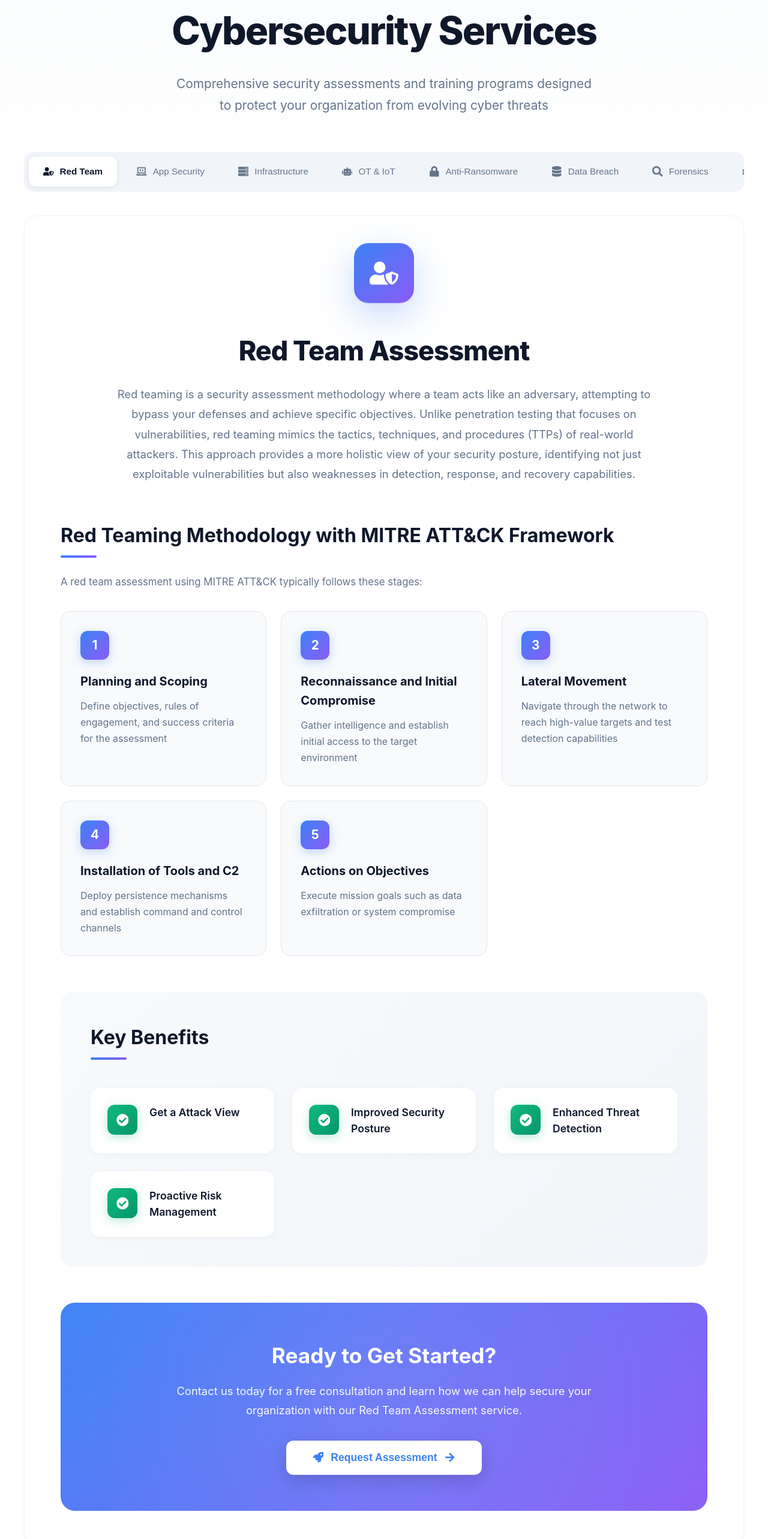
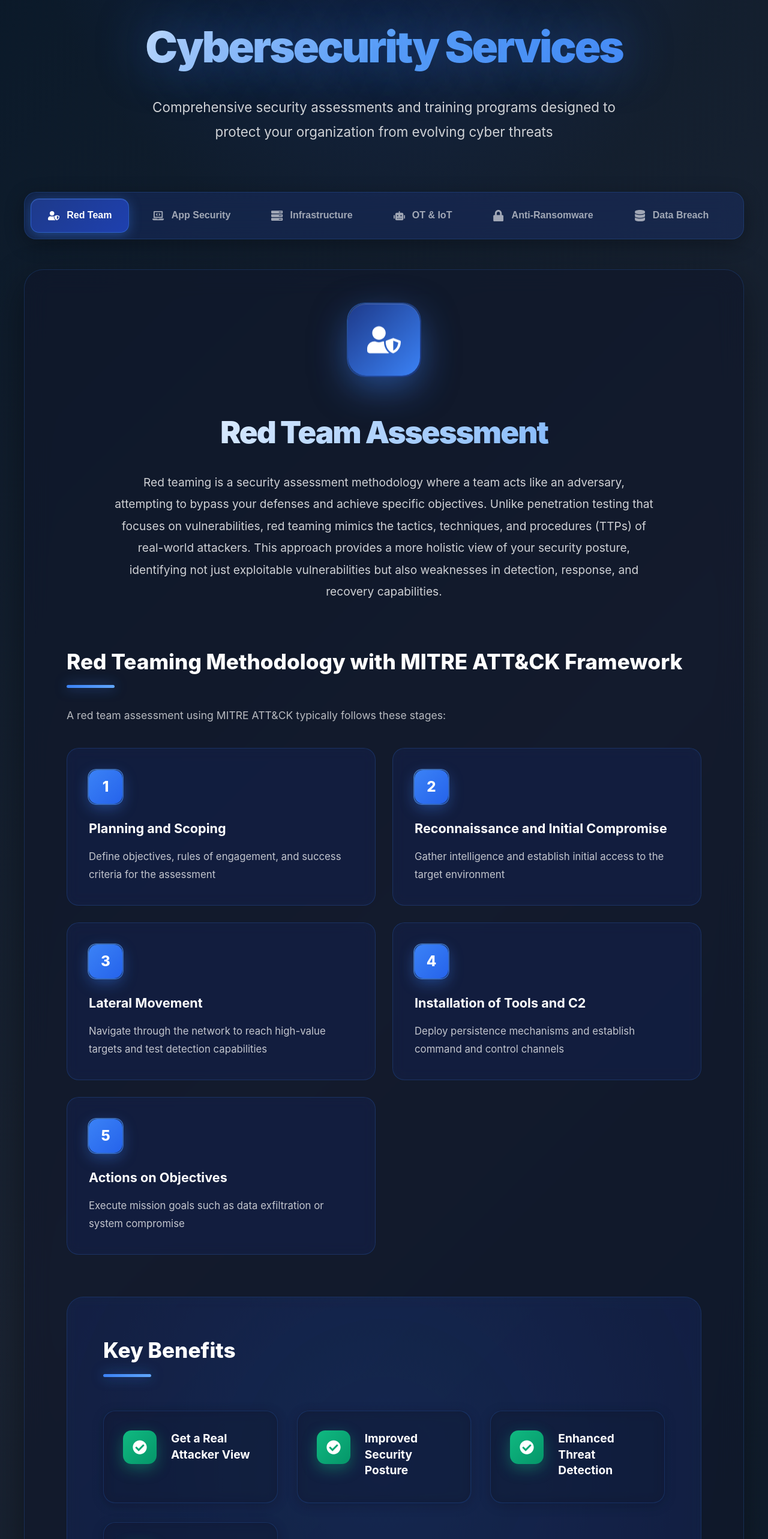
Before and after one commit to octaleadsprivatelimited-cloud/transasia, a React (Create React App) app in the folder client/: page /services in a window 1280 px wide. Shown: the part 160-2726 px from the top of the page at 60% size. Built offline with nearby package versions, Linux system fonts and the light colour scheme.

Commit message:
Add dark blue theme UI to Cybersecurity Services page with enhanced visual effects

```diff
--- a/client/src/pages/CyberSecurityServices.js
+++ b/client/src/pages/CyberSecurityServices.js
@@ -11,40 +11,63 @@ const float = keyframes`
   50% { transform: translateY(-15px); }
 `;
 
+const shimmer = keyframes`
+  0% { background-position: -1000px 0; }
+  100% { background-position: 1000px 0; }
+`;
+
 const PageContainer = styled.div`
   min-height: 100vh;
   padding-top: 80px;
-  background: #ffffff;
+  background: linear-gradient(135deg, #0a1929 0%, #1a2332 50%, #0a1929 100%);
+  position: relative;
+
+  &::before {
+    content: '';
+    position: absolute;
+    top: 0;
+    left: 0;
+    right: 0;
+    height: 500px;
+    background: radial-gradient(circle at 50% 0%, rgba(30, 58, 138, 0.3) 0%, transparent 70%);
+    pointer-events: none;
+  }
 `;
 
 const HeroSection = styled.section`
-  padding: 80px 40px 60px;
-  background: linear-gradient(180deg, #f8fafc 0%, #ffffff 100%);
+  padding: 100px 40px 80px;
   text-align: center;
+  position: relative;
+  z-index: 1;
 
   @media (max-width: 768px) {
-    padding: 60px 20px 40px;
+    padding: 80px 20px 60px;
   }
 `;
 
 const HeroTitle = styled.h1`
-  font-size: 4rem;
-  font-weight: 800;
-  color: #0f172a;
-  margin-bottom: 20px;
-  letter-spacing: -2px;
+  font-size: 4.5rem;
+  font-weight: 900;
+  background: linear-gradient(135deg, #ffffff 0%, #60a5fa 50%, #3b82f6 100%);
+  -webkit-background-clip: text;
+  -webkit-text-fill-color: transparent;
+  background-clip: text;
+  margin-bottom: 24px;
+  letter-spacing: -3px;
+  text-shadow: 0 0 80px rgba(59, 130, 246, 0.5);
 
   @media (max-width: 768px) {
-    font-size: 2.5rem;
+    font-size: 2.8rem;
+    letter-spacing: -1px;
   }
 `;
 
 const HeroSubtitle = styled.p`
-  font-size: 1.3rem;
-  color: #64748b;
-  max-width: 700px;
+  font-size: 1.4rem;
+  color: rgba(255, 255, 255, 0.8);
+  max-width: 800px;
   margin: 0 auto;
-  line-height: 1.7;
+  line-height: 1.8;
 
   @media (max-width: 768px) {
     font-size: 1.1rem;
@@ -54,74 +77,110 @@ const HeroSubtitle = styled.p`
 const TabsContainer = styled.div`
   max-width: 1400px;
   margin: 0 auto;
-  padding: 0 40px 80px;
+  padding: 0 40px 100px;
+  position: relative;
+  z-index: 1;
 
   @media (max-width: 768px) {
-    padding: 0 20px 60px;
+    padding: 0 20px 80px;
   }
 `;
 
 const TabsHeader = styled.div`
   display: flex;
-  gap: 8px;
-  padding: 8px;
-  background: #f1f5f9;
-  border-radius: 16px;
+  gap: 10px;
+  padding: 10px;
+  background: rgba(30, 58, 138, 0.3);
+  backdrop-filter: blur(20px);
+  border: 1px solid rgba(59, 130, 246, 0.2);
+  border-radius: 20px;
   overflow-x: auto;
-  margin-bottom: 40px;
-  box-shadow: 0 1px 3px rgba(0, 0, 0, 0.05);
+  margin-bottom: 50px;
+  box-shadow: 0 8px 32px rgba(0, 0, 0, 0.3);
 
-  /* Hide scrollbar for cleaner look */
+  /* Custom scrollbar */
   &::-webkit-scrollbar {
-    height: 4px;
+    height: 6px;
   }
 
   &::-webkit-scrollbar-track {
-    background: transparent;
+    background: rgba(255, 255, 255, 0.05);
+    border-radius: 3px;
   }
 
   &::-webkit-scrollbar-thumb {
-    background: #cbd5e1;
-    border-radius: 2px;
+    background: rgba(59, 130, 246, 0.5);
+    border-radius: 3px;
+
+    &:hover {
+      background: rgba(59, 130, 246, 0.7);
+    }
   }
 
   @media (max-width: 768px) {
-    gap: 6px;
-    padding: 6px;
+    gap: 8px;
+    padding: 8px;
   }
 `;
 
 const Tab = styled.button`
   flex: 1;
   min-width: fit-content;
-  padding: 16px 24px;
-  background: ${props => props.active ? '#ffffff' : 'transparent'};
-  border: none;
-  border-radius: 12px;
-  font-size: 0.95rem;
-  font-weight: ${props => props.active ? '600' : '500'};
-  color: ${props => props.active ? '#0f172a' : '#64748b'};
+  padding: 18px 28px;
+  background: ${props => props.active
+    ? 'linear-gradient(135deg, #1e3a8a 0%, #1e40af 100%)'
+    : 'transparent'};
+  border: ${props => props.active
+    ? '1px solid rgba(59, 130, 246, 0.5)'
+    : '1px solid transparent'};
+  border-radius: 14px;
+  font-size: 1rem;
+  font-weight: ${props => props.active ? '700' : '600'};
+  color: ${props => props.active ? '#ffffff' : 'rgba(255, 255, 255, 0.6)'};
   cursor: pointer;
   transition: all 0.3s ease;
   white-space: nowrap;
   display: flex;
   align-items: center;
   justify-content: center;
-  gap: 10px;
-  box-shadow: ${props => props.active ? '0 2px 8px rgba(0, 0, 0, 0.08)' : 'none'};
+  gap: 12px;
+  box-shadow: ${props => props.active
+    ? '0 4px 20px rgba(59, 130, 246, 0.4), inset 0 1px 0 rgba(255, 255, 255, 0.1)'
+    : 'none'};
+  position: relative;
+  overflow: hidden;
+
+  &::before {
+    content: '';
+    position: absolute;
+    top: 0;
+    left: -100%;
+    width: 100%;
+    height: 100%;
+    background: linear-gradient(90deg, transparent, rgba(255, 255, 255, 0.1), transparent);
+    transition: left 0.5s;
+  }
 
   &:hover {
-    color: #0f172a;
-    background: ${props => props.active ? '#ffffff' : 'rgba(255, 255, 255, 0.5)'};
+    color: #ffffff;
+    background: ${props => props.active
+      ? 'linear-gradient(135deg, #1e3a8a 0%, #1e40af 100%)'
+      : 'rgba(30, 58, 138, 0.5)'};
+    border-color: rgba(59, 130, 246, 0.3);
+    transform: translateY(-2px);
+
+    &::before {
+      left: 100%;
+    }
   }
 
   svg {
-    font-size: 1.1rem;
+    font-size: 1.2rem;
   }
 
   @media (max-width: 768px) {
-    padding: 12px 16px;
-    font-size: 0.85rem;
+    padding: 14px 20px;
+    font-size: 0.9rem;
 
     svg {
       font-size: 1rem;
@@ -130,70 +189,88 @@ const Tab = styled.button`
 `;
 
 const TabContent = styled(motion.div)`
-  background: #ffffff;
-  border-radius: 24px;
-  padding: 60px;
-  box-shadow: 0 1px 3px rgba(0, 0, 0, 0.05);
-  border: 1px solid #f1f5f9;
+  background: rgba(15, 23, 42, 0.6);
+  backdrop-filter: blur(20px);
+  border: 1px solid rgba(59, 130, 246, 0.2);
+  border-radius: 32px;
+  padding: 70px;
+  box-shadow: 0 20px 60px rgba(0, 0, 0, 0.4);
 
   @media (max-width: 768px) {
-    padding: 40px 30px;
-    border-radius: 20px;
+    padding: 50px 30px;
+    border-radius: 24px;
   }
 `;
 
 const ContentHeader = styled.div`
   text-align: center;
-  margin-bottom: 60px;
+  margin-bottom: 70px;
 `;
 
 const ContentIcon = styled.div`
-  width: 100px;
-  height: 100px;
-  margin: 0 auto 30px;
-  border-radius: 24px;
-  background: linear-gradient(135deg, #3b82f6 0%, #8b5cf6 100%);
+  width: 120px;
+  height: 120px;
+  margin: 0 auto 40px;
+  border-radius: 30px;
+  background: linear-gradient(135deg, #1e3a8a 0%, #3b82f6 100%);
   display: flex;
   align-items: center;
   justify-content: center;
-  font-size: 3rem;
+  font-size: 3.5rem;
   color: white;
-  box-shadow: 0 20px 60px rgba(59, 130, 246, 0.3);
+  box-shadow: 0 20px 60px rgba(59, 130, 246, 0.5), inset 0 1px 0 rgba(255, 255, 255, 0.2);
   animation: ${float} 4s ease-in-out infinite;
+  position: relative;
+
+  &::before {
+    content: '';
+    position: absolute;
+    inset: -2px;
+    border-radius: 30px;
+    padding: 2px;
+    background: linear-gradient(135deg, #3b82f6, #1e40af);
+    -webkit-mask: linear-gradient(#fff 0 0) content-box, linear-gradient(#fff 0 0);
+    -webkit-mask-composite: xor;
+    mask-composite: exclude;
+    opacity: 0.5;
+  }
 
   @media (max-width: 768px) {
-    width: 80px;
-    height: 80px;
-    font-size: 2.5rem;
+    width: 100px;
+    height: 100px;
+    font-size: 3rem;
   }
 `;
 
 const ContentTitle = styled.h2`
-  font-size: 2.8rem;
-  font-weight: 800;
-  color: #0f172a;
-  margin-bottom: 20px;
-  letter-spacing: -1px;
+  font-size: 3.2rem;
+  font-weight: 900;
+  background: linear-gradient(135deg, #ffffff 0%, #60a5fa 100%);
+  -webkit-background-clip: text;
+  -webkit-text-fill-color: transparent;
+  background-clip: text;
+  margin-bottom: 24px;
+  letter-spacing: -2px;
 
   @media (max-width: 768px) {
-    font-size: 2rem;
+    font-size: 2.2rem;
   }
 `;
 
 const ContentDescription = styled.p`
-  font-size: 1.15rem;
-  color: #64748b;
-  line-height: 1.8;
+  font-size: 1.2rem;
+  color: rgba(255, 255, 255, 0.8);
+  line-height: 1.9;
   max-width: 900px;
   margin: 0 auto;
 
   @media (max-width: 768px) {
-    font-size: 1rem;
+    font-size: 1.05rem;
   }
 `;
 
 const Section = styled.section`
-  margin-bottom: 60px;
+  margin-bottom: 70px;
 
   &:last-child {
     margin-bottom: 0;
@@ -201,166 +278,135 @@ const Section = styled.section`
 `;
 
 const SectionHeader = styled.div`
-  margin-bottom: 35px;
+  margin-bottom: 40px;
 `;
 
 const SectionTitle = styled.h3`
-  font-size: 2rem;
-  font-weight: 700;
-  color: #0f172a;
-  margin-bottom: 12px;
+  font-size: 2.2rem;
+  font-weight: 800;
+  color: #ffffff;
+  margin-bottom: 16px;
   display: inline-block;
   position: relative;
-  padding-bottom: 12px;
+  padding-bottom: 16px;
 
   &::after {
     content: '';
     position: absolute;
     bottom: 0;
     left: 0;
-    width: 60px;
-    height: 4px;
-    background: linear-gradient(90deg, #3b82f6 0%, #8b5cf6 100%);
-    border-radius: 2px;
+    width: 80px;
+    height: 5px;
+    background: linear-gradient(90deg, #3b82f6 0%, #60a5fa 100%);
+    border-radius: 3px;
+    box-shadow: 0 0 20px rgba(59, 130, 246, 0.6);
   }
 
   @media (max-width: 768px) {
-    font-size: 1.6rem;
+    font-size: 1.8rem;
   }
 `;
 
 const SectionSubtitle = styled.p`
-  font-size: 1.05rem;
-  color: #64748b;
-  margin-top: 15px;
+  font-size: 1.1rem;
+  color: rgba(255, 255, 255, 0.7);
+  margin-top: 16px;
 `;
 
 const MethodologyGrid = styled.div`
   display: grid;
-  grid-template-columns: repeat(auto-fit, minmax(320px, 1fr));
-  gap: 24px;
+  grid-template-columns: repeat(auto-fit, minmax(340px, 1fr));
+  gap: 28px;
 
   @media (max-width: 768px) {
     grid-template-columns: 1fr;
-    gap: 20px;
+    gap: 24px;
   }
 `;
 
 const MethodologyCard = styled(motion.div)`
-  padding: 32px;
-  background: #f8fafc;
-  border: 1px solid #e2e8f0;
-  border-radius: 16px;
-  transition: all 0.3s ease;
+  padding: 36px;
+  background: rgba(30, 58, 138, 0.2);
+  backdrop-filter: blur(10px);
+  border: 1px solid rgba(59, 130, 246, 0.2);
+  border-radius: 20px;
+  transition: all 0.4s ease;
+  position: relative;
+  overflow: hidden;
+
+  &::before {
+    content: '';
+    position: absolute;
+    top: 0;
+    left: -100%;
+    width: 100%;
+    height: 100%;
+    background: linear-gradient(90deg, transparent, rgba(59, 130, 246, 0.1), transparent);
+    transition: left 0.6s;
+  }
 
   &:hover {
-    background: #ffffff;
-    border-color: #3b82f6;
-    box-shadow: 0 8px 30px rgba(59, 130, 246, 0.12);
-    transform: translateY(-4px);
+    background: rgba(30, 58, 138, 0.3);
+    border-color: rgba(59, 130, 246, 0.5);
+    box-shadow: 0 12px 40px rgba(59, 130, 246, 0.2);
+    transform: translateY(-6px);
+
+    &::before {
+      left: 100%;
+    }
   }
 `;
 
 const CardNumber = styled.div`
-  width: 48px;
-  height: 48px;
-  border-radius: 12px;
-  background: linear-gradient(135deg, #3b82f6 0%, #8b5cf6 100%);
+  width: 56px;
+  height: 56px;
+  border-radius: 14px;
+  background: linear-gradient(135deg, #3b82f6 0%, #2563eb 100%);
   display: flex;
   align-items: center;
   justify-content: center;
-  font-size: 1.3rem;
-  font-weight: 700;
+  font-size: 1.5rem;
+  font-weight: 800;
   color: white;
-  margin-bottom: 20px;
-  box-shadow: 0 4px 16px rgba(59, 130, 246, 0.3);
+  margin-bottom: 24px;
+  box-shadow: 0 8px 24px rgba(59, 130, 246, 0.4);
+  position: relative;
+
+  &::after {
+    content: '';
+    position: absolute;
+    inset: -2px;
+    border-radius: 14px;
+    padding: 2px;
+    background: linear-gradient(135deg, #60a5fa, #3b82f6);
+    -webkit-mask: linear-gradient(#fff 0 0) content-box, linear-gradient(#fff 0 0);
+    -webkit-mask-composite: xor;
+    mask-composite: exclude;
+    opacity: 0.6;
+  }
 `;
 
 const CardTitle = styled.h4`
-  font-size: 1.25rem;
+  font-size: 1.35rem;
   font-weight: 700;
-  color: #0f172a;
-  margin-bottom: 12px;
+  color: #ffffff;
+  margin-bottom: 14px;
 `;
 
 const CardDescription = styled.p`
-  font-size: 1rem;
-  color: #64748b;
-  line-height: 1.7;
+  font-size: 1.05rem;
+  color: rgba(255, 255, 255, 0.75);
+  line-height: 1.8;
   margin: 0;
 `;
 
 const BenefitsSection = styled.div`
-  background: linear-gradient(135deg, #f8fafc 0%, #f1f5f9 100%);
-  border-radius: 20px;
-  padding: 50px;
-  margin-top: 60px;
-
-  @media (max-width: 768px) {
-    padding: 40px 30px;
-  }
-`;
-
-const BenefitsGrid = styled.div`
-  display: grid;
-  grid-template-columns: repeat(auto-fit, minmax(260px, 1fr));
-  gap: 30px;
-  margin-top: 35px;
-
-  @media (max-width: 768px) {
-    grid-template-columns: 1fr;
-    gap: 20px;
-  }
-`;
-
-const BenefitCard = styled(motion.div)`
-  display: flex;
-  align-items: flex-start;
-  gap: 20px;
-  padding: 28px;
-  background: #ffffff;
-  border-radius: 16px;
-  box-shadow: 0 2px 12px rgba(0, 0, 0, 0.04);
-  transition: all 0.3s ease;
-
-  &:hover {
-    box-shadow: 0 8px 30px rgba(0, 0, 0, 0.08);
-    transform: translateY(-5px);
-  }
-`;
-
-const BenefitIcon = styled.div`
-  width: 50px;
-  height: 50px;
-  border-radius: 12px;
-  background: linear-gradient(135deg, #10b981 0%, #059669 100%);
-  display: flex;
-  align-items: center;
-  justify-content: center;
-  flex-shrink: 0;
-  color: white;
-  font-size: 1.3rem;
-  box-shadow: 0 4px 16px rgba(16, 185, 129, 0.3);
-`;
-
-const BenefitText = styled.div`
-  flex: 1;
-`;
-
-const BenefitTitle = styled.h5`
-  font-size: 1.1rem;
-  font-weight: 600;
-  color: #0f172a;
-  margin: 0;
-  line-height: 1.5;
-`;
-
-const CTASection = styled.div`
-  margin-top: 60px;
+  background: rgba(30, 58, 138, 0.2);
+  backdrop-filter: blur(10px);
+  border: 1px solid rgba(59, 130, 246, 0.2);
+  border-radius: 28px;
   padding: 60px;
-  background: linear-gradient(135deg, #3b82f6 0%, #8b5cf6 100%);
-  border-radius: 24px;
-  text-align: center;
+  margin-top: 70px;
   position: relative;
   overflow: hidden;
 
@@ -371,12 +417,98 @@ const CTASection = styled.div`
     right: -50%;
     width: 200%;
     height: 200%;
-    background: radial-gradient(circle, rgba(255, 255, 255, 0.1) 0%, transparent 70%);
-    animation: ${float} 6s ease-in-out infinite;
+    background: radial-gradient(circle, rgba(59, 130, 246, 0.1) 0%, transparent 70%);
+    animation: ${float} 8s ease-in-out infinite;
   }
 
   @media (max-width: 768px) {
     padding: 50px 30px;
+  }
+`;
+
+const BenefitsGrid = styled.div`
+  display: grid;
+  grid-template-columns: repeat(auto-fit, minmax(280px, 1fr));
+  gap: 32px;
+  margin-top: 40px;
+  position: relative;
+  z-index: 1;
+
+  @media (max-width: 768px) {
+    grid-template-columns: 1fr;
+    gap: 24px;
+  }
+`;
+
+const BenefitCard = styled(motion.div)`
+  display: flex;
+  align-items: flex-start;
+  gap: 24px;
+  padding: 32px;
+  background: rgba(15, 23, 42, 0.6);
+  backdrop-filter: blur(10px);
+  border: 1px solid rgba(59, 130, 246, 0.2);
+  border-radius: 20px;
+  box-shadow: 0 4px 20px rgba(0, 0, 0, 0.2);
+  transition: all 0.4s ease;
+
+  &:hover {
+    background: rgba(15, 23, 42, 0.8);
+    border-color: rgba(59, 130, 246, 0.5);
+    box-shadow: 0 12px 40px rgba(59, 130, 246, 0.3);
+    transform: translateY(-6px);
+  }
+`;
+
+const BenefitIcon = styled.div`
+  width: 56px;
+  height: 56px;
+  border-radius: 14px;
+  background: linear-gradient(135deg, #10b981 0%, #059669 100%);
+  display: flex;
+  align-items: center;
+  justify-content: center;
+  flex-shrink: 0;
+  color: white;
+  font-size: 1.5rem;
+  box-shadow: 0 8px 24px rgba(16, 185, 129, 0.4);
+`;
+
+const BenefitText = styled.div`
+  flex: 1;
+`;
+
+const BenefitTitle = styled.h5`
+  font-size: 1.2rem;
+  font-weight: 700;
+  color: #ffffff;
+  margin: 0 0 8px 0;
+  line-height: 1.4;
+`;
+
+const CTASection = styled.div`
+  margin-top: 70px;
+  padding: 70px;
+  background: linear-gradient(135deg, #1e3a8a 0%, #3b82f6 100%);
+  border-radius: 32px;
+  text-align: center;
+  position: relative;
+  overflow: hidden;
+  box-shadow: 0 20px 60px rgba(59, 130, 246, 0.4);
+
+  &::before {
+    content: '';
+    position: absolute;
+    top: -50%;
+    right: -50%;
+    width: 200%;
+    height: 200%;
+    background: radial-gradient(circle, rgba(255, 255, 255, 0.1) 0%, transparent 70%);
+    animation: ${float} 10s ease-in-out infinite;
+  }
+
+  @media (max-width: 768px) {
+    padding: 60px 40px;
   }
 `;
 
@@ -386,52 +518,54 @@ const CTAContent = styled.div`
 `;
 
 const CTATitle = styled.h3`
-  font-size: 2.2rem;
-  font-weight: 700;
+  font-size: 2.6rem;
+  font-weight: 800;
   color: white;
-  margin-bottom: 16px;
+  margin-bottom: 20px;
+  text-shadow: 0 2px 20px rgba(0, 0, 0, 0.2);
 
   @media (max-width: 768px) {
-    font-size: 1.8rem;
+    font-size: 2rem;
   }
 `;
 
 const CTAText = styled.p`
-  font-size: 1.15rem;
+  font-size: 1.2rem;
   color: rgba(255, 255, 255, 0.95);
-  margin-bottom: 35px;
-  line-height: 1.7;
+  margin-bottom: 40px;
+  line-height: 1.8;
   max-width: 700px;
   margin-left: auto;
   margin-right: auto;
 
   @media (max-width: 768px) {
-    font-size: 1rem;
+    font-size: 1.05rem;
   }
 `;
 
 const CTAButton = styled.button`
-  padding: 18px 45px;
+  padding: 20px 50px;
   background: white;
-  color: #3b82f6;
+  color: #1e3a8a;
   border: none;
-  border-radius: 12px;
-  font-size: 1.1rem;
-  font-weight: 700;
+  border-radius: 14px;
+  font-size: 1.15rem;
+  font-weight: 800;
   cursor: pointer;
   display: inline-flex;
   align-items: center;
-  gap: 12px;
+  gap: 14px;
   transition: all 0.3s ease;
-  box-shadow: 0 10px 30px rgba(0, 0, 0, 0.15);
+  box-shadow: 0 10px 30px rgba(0, 0, 0, 0.3);
 
   &:hover {
-    transform: translateY(-3px);
-    box-shadow: 0 15px 40px rgba(0, 0, 0, 0.25);
+    transform: translateY(-4px);
+    box-shadow: 0 20px 50px rgba(0, 0, 0, 0.4);
+    background: #f8fafc;
   }
 
   &:active {
-    transform: translateY(-1px);
+    transform: translateY(-2px);
   }
 `;
 
@@ -457,7 +591,7 @@ const CyberSecurityServices = () => {
         ]
       },
       benefits: [
-        { title: 'Get a Attack View', desc: 'Experience how actual adversaries would approach your systems' },
+        { title: 'Get a Real Attacker View', desc: 'Experience how actual adversaries would approach your systems' },
         { title: 'Improved Security Posture', desc: 'Identify and fix weaknesses before real attackers exploit them' },
         { title: 'Enhanced Threat Detection', desc: 'Test and improve your security monitoring and response capabilities' },
         { title: 'Proactive Risk Management', desc: 'Stay ahead of threats with actionable intelligence and recommendations' }
```
